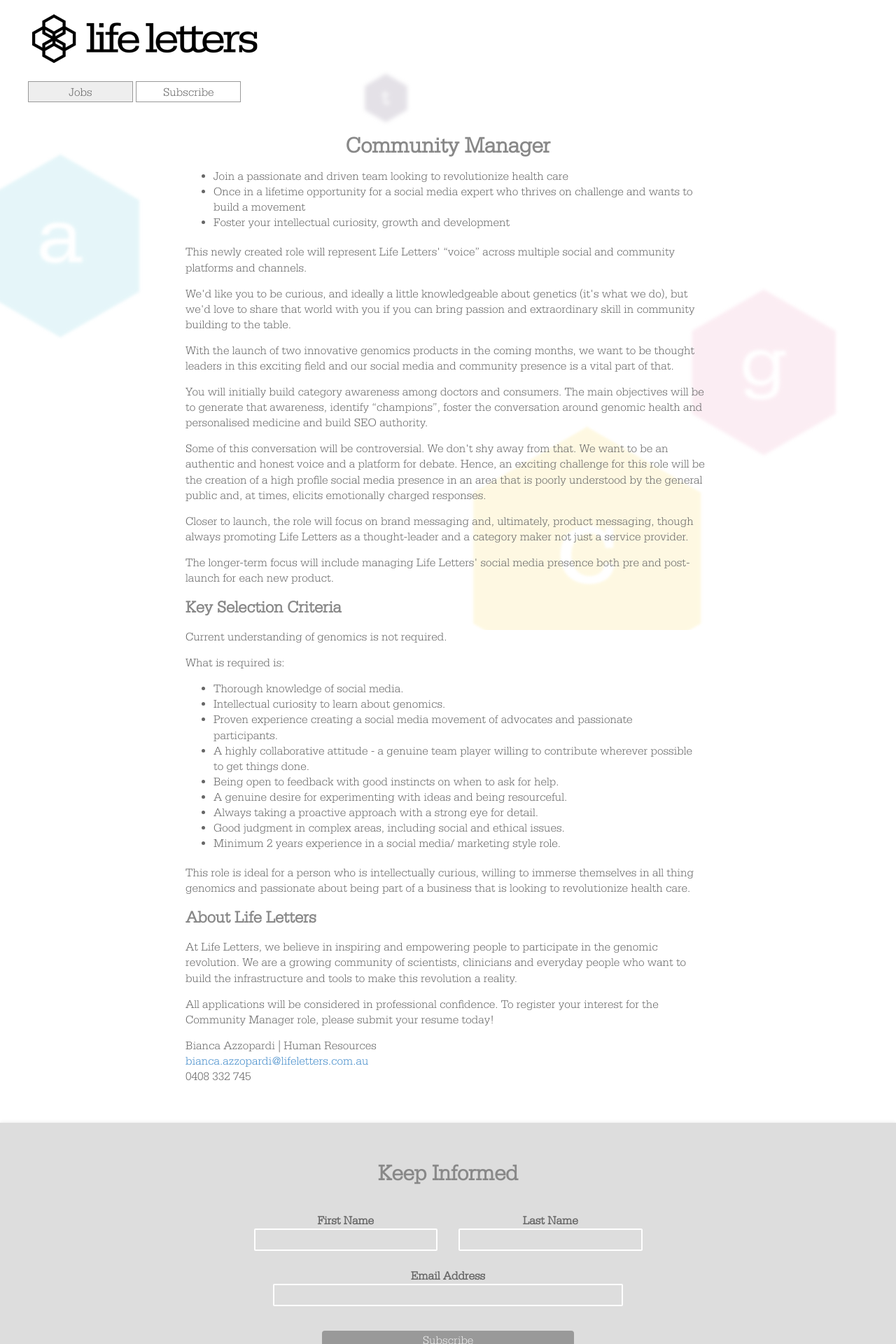
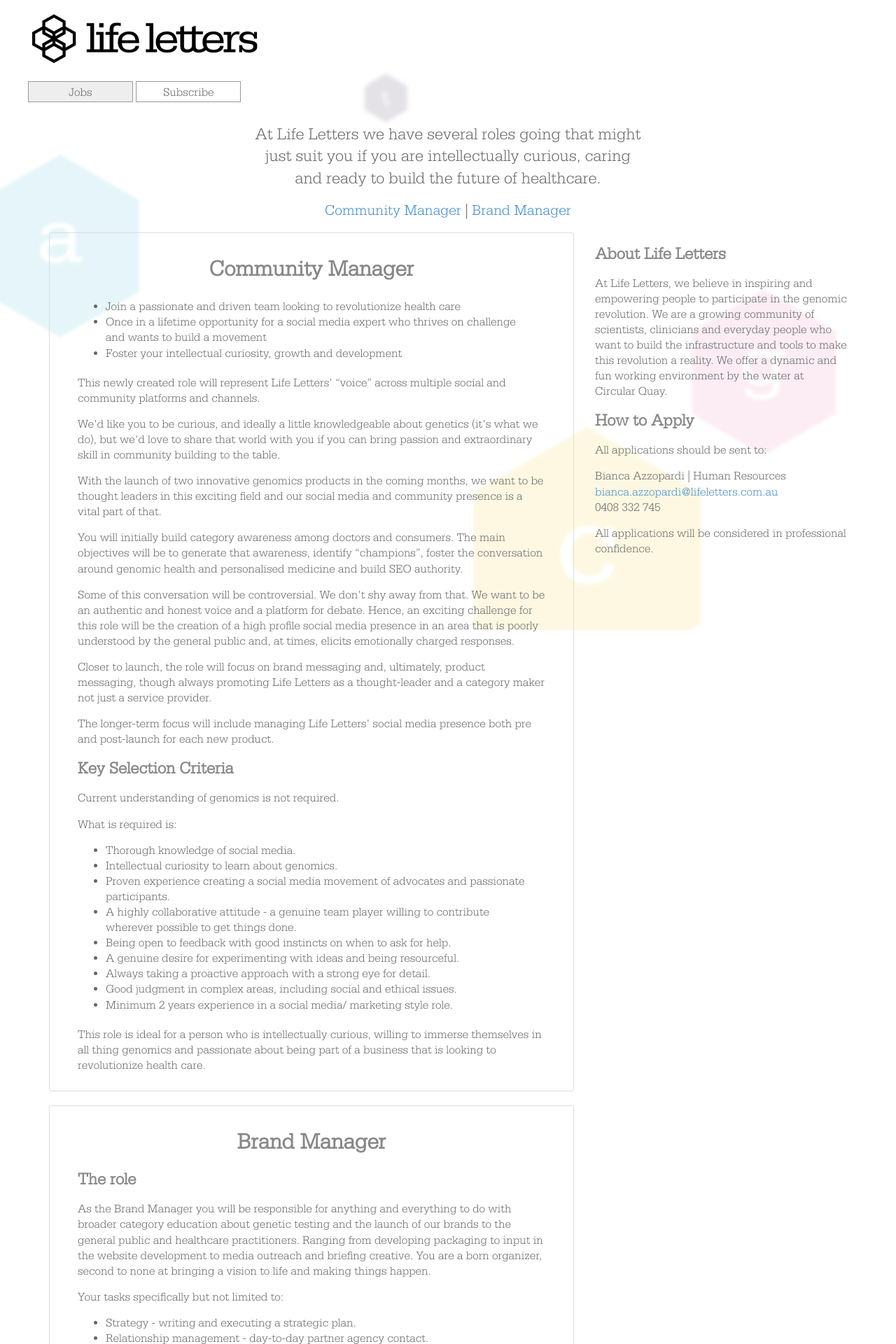
Before and after one commit to life-letters-dev-team/life-letters-dev-team.github.io, a Jekyll site: the page built from jobs/index.html, in a window 1280 px wide. Shown: the top 1920 px of the page at 70% size. Built offline with Jekyll 4.4.1, drawn with Linux system fonts in a browser that asks for light colours; some of the changed text lies outside the part shown.

Commit message:
Added the brand job

```diff
--- a/_layouts/default.html
+++ b/_layouts/default.html
@@ -37,10 +37,10 @@
 
 {% else %}
 <div style="position: fixed; left: 0; top: 0; width: 100%; height: 100%; overflow: hidden; z-index: -1;">
-    <img class="bg-letter l1" src="/img/letter-a-01.png" data-0="top: 200px;" data-1500="top: 0px" />
-    <img class="bg-letter l2" src="/img/letter-g-01.png" data-0="top: 400px;" data-1500="top: 200px" />
-    <img class="bg-letter l3" src="/img/letter-t-01.png" data-0="top: 100px;" data-1500="top: 0px" />
-    <img class="bg-letter l4" src="/img/letter-c-01.png" data-0="top: 600px;" data-1500="top: 200px" />
+    <img class="bg-letter l1" src="/img/letter-a-01.png" data-0="top: 200px;" data-2500="top: 0px" />
+    <img class="bg-letter l2" src="/img/letter-g-01.png" data-0="top: 400px;" data-2500="top: 200px" />
+    <img class="bg-letter l3" src="/img/letter-t-01.png" data-0="top: 100px;" data-2500="top: 0px" />
+    <img class="bg-letter l4" src="/img/letter-c-01.png" data-0="top: 600px;" data-2500="top: 200px" />
 </div>
 <div id="skrollr-body">
 {% endif %}
--- a/css/theme.css
+++ b/css/theme.css
@@ -60,7 +60,7 @@
 
 h1 {
   font-size: 32px;
-  text-align: center; }
+  line-height: 1.3em; }
 
 h2 {
   font-size: 24px; }
@@ -192,5 +192,21 @@
         width: 40%;
         display: none; } }
 
+.ll-job-list {
+  text-align: center;
+  font-size: 16pt;
+  margin-bottom: 20px; }
+
 .ll-job-listing {
-  margin-bottom: 40px; }
+  margin-bottom: 20px;
+  border: solid 1px #ddd;
+  padding: 10px 40px;
+  border-radius: 3px; }
+  .ll-job-listing h1 {
+    text-align: center; }
+
+.ll-page-header {
+  font-size: 18pt;
+  line-height: 1.3em;
+  text-align: center;
+  margin-bottom: 20px; }
--- a/jobs/index.html
+++ b/jobs/index.html
@@ -6,16 +6,28 @@
 
 <div class="container">
     <div class="row">
-        <div class="ll-job-listing col-md-8 col-md-offset-2">
+        <div class="col-md-6 col-md-offset-3">
+            <div class="ll-page-header">
+                At Life Letters we have several roles going that might just suit you if you are intellectually curious, caring and ready to build the future of healthcare.
+            </div>
+            <div class="ll-job-list">
+                <a href="#community-manager">Community Manager</a> | <a href="#brand-manager">Brand Manager</a>
+            </div>
+        </div>
+    </div>
+    <div class="row">
+        <div class="col-md-8">
 
+
+<!-- COMMUNITY MANAGER -->
+<div class="ll-job-listing">
+<a name="community-manager"></a>
 <h1>Community Manager</h1>
-
 <ul>
     <li>Join a passionate and driven team looking to revolutionize health care</li>
     <li>Once in a lifetime opportunity for a social media expert who thrives on challenge and wants to build a movement</li>
     <li>Foster your intellectual curiosity, growth and development</li>
 </ul>
-
 <p>
     This newly created role will represent Life Letters' &ldquo;voice&rdquo; across multiple social and community platforms and channels.
 </p>
@@ -58,18 +70,61 @@
 <p>
 This role is ideal for a person who is intellectually curious, willing to immerse themselves in all thing genomics and passionate about being part of a business that is looking to revolutionize health care.
 </p>
+</div>
+<!-- COMMUNITY MANAGER -->
+
+
+<!-- BRAND MANAGER -->
+<div class="ll-job-listing">
+<a name="brand-manager"></a>
+<h1>Brand Manager</h1>
+<h2>The role</h2>
+<p>As the Brand Manager you will be responsible for anything and everything to do with broader category education about genetic testing and the launch of our brands to the general public and healthcare practitioners. Ranging from developing packaging to input in the website development to media outreach and briefing creative. You are a born organizer, second to none at bringing a vision to life and making things happen.</p>
+
+<p>Your tasks specifically but not limited to:</p>
+<ul>
+<li>Strategy - writing and executing a strategic plan.</li>
+<li>Relationship management - day-to-day partner agency contact.</li>
+<li>Production - briefing and overseeing the production of all branded material (eg. packaging, website, EDMs, events, advertising etc).</li>
+<li>Administrative co-ordination - managing campaign timelines, deliverables, budgets and outcomes.</li>
+<li>Knowing the market - research and monitoring of market and consumer trends.</li>
+<li>Understanding the legal and regulatory environment and ensure the compliance of all marketing materials.</li>
+</ul>
+
+<p>You will collaborate with the Community manager to review web and social content and act as a guardian of our brand and advocate for people using our service. You will collaborate with the Chief Medical Officer to champion the brand and the individual products among health care practitioners.</p>
+
+<h2>Attributes and abilities</h2>
+<ul>
+<li>A people person who is passionate about giving people an excellent customer experience.</li>
+<li>A creative mind, thorough attention to detail, an ability to think quickly and thrive in a dynamic environment.</li>
+<li>An autonomous operator that is willing to get their hands dirty.</li>
+</ul>
+
+<h2>Experience</h2>
+<p>You will have a minimum of 5 years experience in healthcare (pharma or agency) with the proven ability to grow a brand. We’re looking for someone with a strong background in marketing to healthcare professionals, PR and media outreach as well as events and digital exposure.</p>
+
+</div>
+<!-- COMMUNITY MANAGER -->
+
+
+
+
+        </div>
+        <div class="col-md-4">
 <h2>About Life Letters</h2>
-<p>
-At Life Letters, we believe in inspiring and empowering people to participate in the genomic revolution. We are a growing community of scientists, clinicians and everyday people who want to build the infrastructure and tools to make this revolution a reality.
-</p>
-<p>
-All applications will be considered in professional confidence. To register your interest for the Community Manager role, please submit your resume today!
-</p>
-<p>
-Bianca Azzopardi | Human Resources<br>
-<a href="mailto:bianca.azzopardi@lifeletters.com.au">bianca.azzopardi@lifeletters.com.au</a> </br>
-0408 332 745
-</p>
+
+<p>At Life Letters, we believe in inspiring and empowering people to participate in the genomic revolution. We are a growing community of scientists, clinicians and everyday people who want to build the infrastructure and tools to make this revolution a reality. We offer a dynamic and fun working environment by the water at Circular Quay.</p>
+
+<h2>How to Apply</h2>
+
+<p>All applications should be sent to:</p>
+
+<p>Bianca Azzopardi | Human Resources<br>
+<a href="mailto:bianca.azzopardi@lifeletters.com.au">bianca.azzopardi@lifeletters.com.au</a></br>
+0408 332 745</p>
+
+<p>All applications will be considered in professional confidence.</p>
+
         </div>
     </div>
 </div>
```
Also changed, not shown: _sass/theme.scss (+22 -2 lines).
